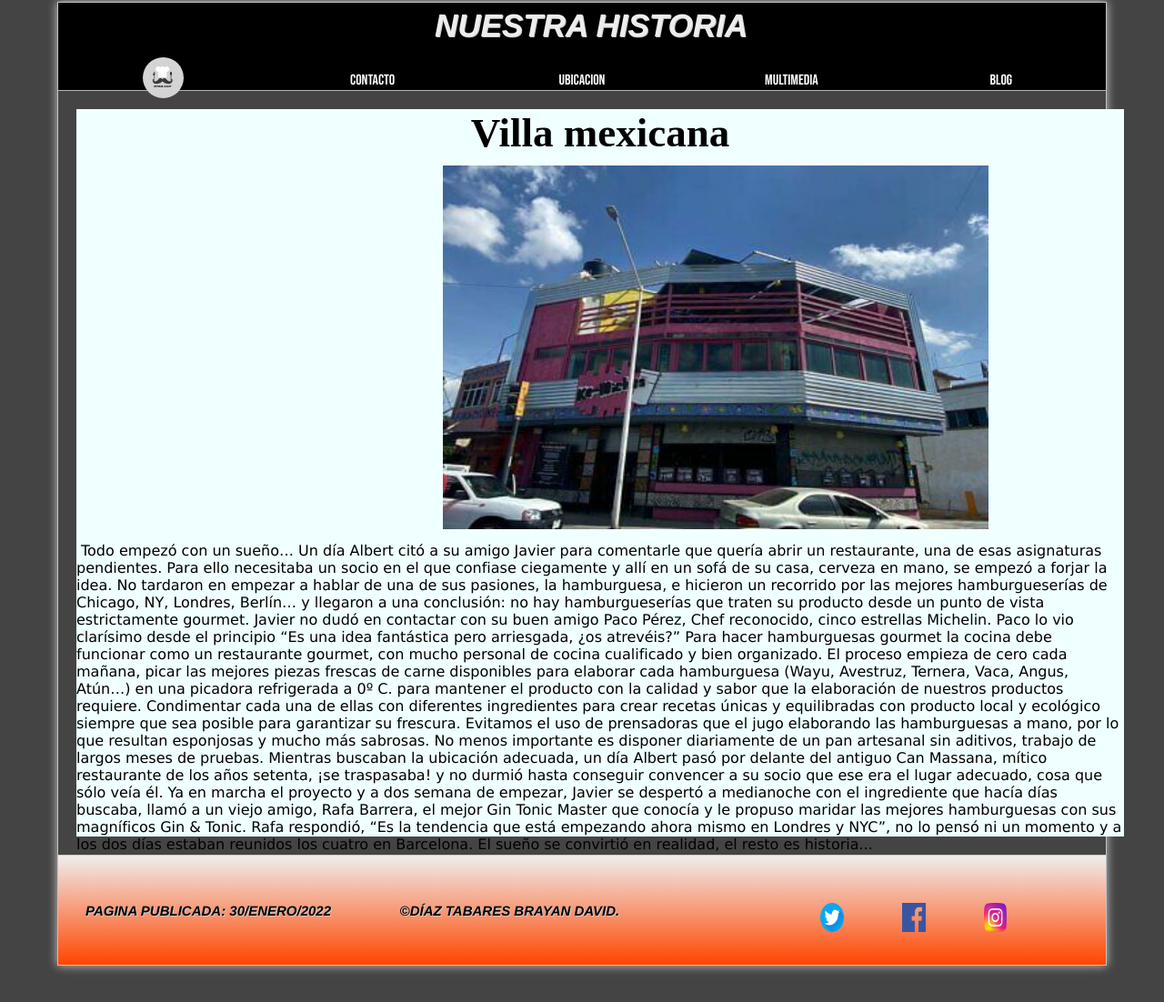
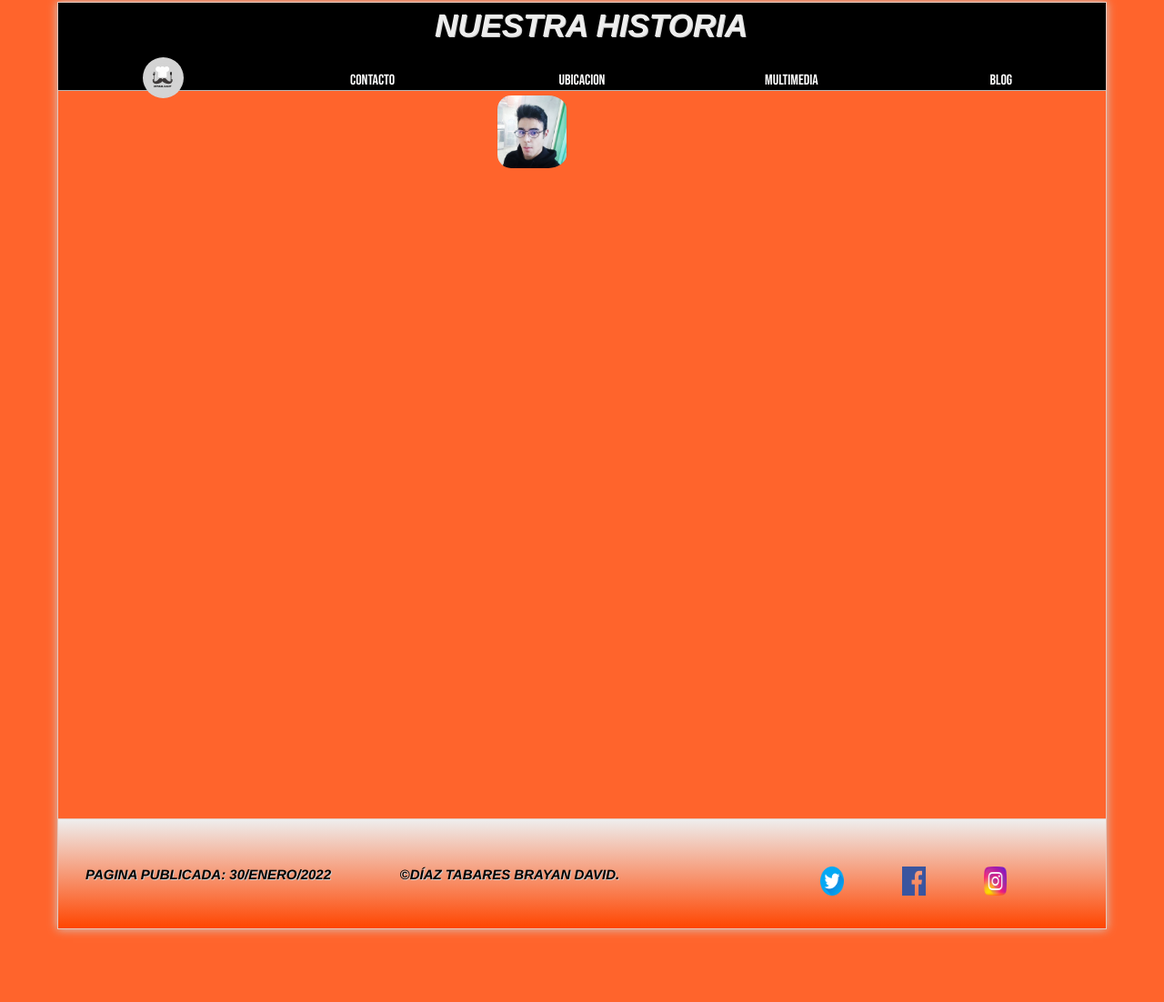
Before and after one commit to LuxDavid/Proyecto-FINAL, a website: page pages/blog.html in a window 1280 px wide. Shown: the part 38-1140 px from the top of the page at 91% size. After the commit the page ends 1100 px from the top, so only its background shows below. Drawn offline with Linux system fonts and the light colour scheme.

Commit message:
cambios de estilos generales

```diff
--- a/pages/blog.html
+++ b/pages/blog.html
@@ -79,55 +79,8 @@
 
     <main id="restaurant">
 
-        <div class="restaurant__nombre">
-
-            <h2>Villa mexicana</h2>
-
-        </div>
-
-        <div class="restaurant__local">
-
-            <img src="../images/restaurant.jpg" alt="local" title="local">
-
-        </div>
-
-        <div>
-
-            <p class="restaurant__historia">Todo empezó con un sueño…
-
-                Un día Albert citó a su amigo Javier para comentarle que quería abrir un restaurante, una de esas
-                asignaturas pendientes. Para ello necesitaba un socio en el que confiase ciegamente y allí en un sofá de
-                su casa, cerveza en mano, se empezó a forjar la idea. No tardaron en empezar a hablar de una de sus
-                pasiones, la hamburguesa, e hicieron un recorrido por las mejores hamburgueserías de Chicago, NY,
-                Londres, Berlín… y llegaron a una conclusión: no hay hamburgueserías que traten su producto desde un
-                punto de vista estrictamente gourmet.
-
-                Javier no dudó en contactar con su buen amigo Paco Pérez, Chef reconocido, cinco estrellas Michelin.
-                Paco lo vio clarísimo desde el principio “Es una idea fantástica pero arriesgada, ¿os atrevéis?” Para
-                hacer hamburguesas gourmet la cocina debe funcionar como un restaurante gourmet, con mucho personal de
-                cocina cualificado y bien organizado.
-
-                El proceso empieza de cero cada mañana, picar las mejores piezas frescas de carne disponibles para
-                elaborar cada hamburguesa (Wayu, Avestruz, Ternera, Vaca, Angus, Atún…) en una picadora refrigerada a 0º
-                C. para mantener el producto con la calidad y sabor que la elaboración de nuestros productos requiere.
-                Condimentar cada una de ellas con diferentes ingredientes para crear recetas únicas y equilibradas con
-                producto local y ecológico siempre que sea posible para garantizar su frescura. Evitamos el uso de
-                prensadoras que el jugo elaborando las hamburguesas a mano, por lo que resultan esponjosas y mucho más
-                sabrosas. No menos importante es disponer diariamente de un pan artesanal sin aditivos, trabajo de
-                largos meses de pruebas.
-
-                Mientras buscaban la ubicación adecuada, un día Albert pasó por delante del antiguo Can Massana, mítico
-                restaurante de los años setenta, ¡se traspasaba! y no durmió hasta conseguir convencer a su socio que
-                ese era el lugar adecuado, cosa que sólo veía él.
-
-                Ya en marcha el proyecto y a dos semana de empezar, Javier se despertó a medianoche con el ingrediente
-                que hacía días buscaba, llamó a un viejo amigo, Rafa Barrera, el mejor Gin Tonic Master que conocía y le
-                propuso maridar las mejores hamburguesas con sus magníficos Gin & Tonic.
-
-                Rafa respondió, “Es la tendencia que está empezando ahora mismo en Londres y NYC”, no lo pensó ni un
-                momento y a los dos días estaban reunidos los cuatro en Barcelona.
-
-                El sueño se convirtió en realidad, el resto es historia...</p>
+        <div class="imagen_creador">
+<img class="creador" src="../images/creador.jpg" alt="Dueño" title="Dueño">
         </div>
 
     </main>
--- a/scss/_blog.scss
+++ b/scss/_blog.scss
@@ -1,38 +1,31 @@
 /*-------------------------------------------BLOG------------------------------------*/
 
 #restaurant{
+  display: flex;
+  width: 90%;
+  height:800px;
 
-    width: 100%;
-    height:800px;
-    background-color: azure;
-    margin: 20px;
+
+
+.imagen_creador{
+display: flex;
+height:15vh;
+width: 100%;
+justify-content: center;
 
 }
 
-.restaurant__nombre{
+.creador{
+padding: 5px 0px 5px 5px;
+border-radius: 20px;
+height: 10vh;
+width: 6vw;
+}
 
-    font-size: 30px;
-    text-align: center;
+
+
+
+
+
 
 }
-
-.restaurant__local{
-
-    img{
-
-    width: 600px;
-    height:400px;
-    padding:10px;
-    padding-left: 35%;
-
-    }
-}
-
-.restaurant__historia {
-
-    height:400px;
-    width: 100%;
-    font-family:Verdana,Tahoma, sans-serif;
-    text-indent: 5px;
-
-}
--- a/scss/_contacto.scss
+++ b/scss/_contacto.scss
@@ -12,7 +12,7 @@
 
 .contacto-forms{
 
-    background-color: #eee;
+    background-color: black;
 
 }
 
--- a/scss/_contenidop-index.scss
+++ b/scss/_contenidop-index.scss
@@ -27,7 +27,7 @@ $rojo_h2:rgb(223, 78, 25);
  flex-grow: 1;
  flex-basis: 12rem;
  height: 35vh;
- border: 2px solid orangered;
+ border: 2px solid #444;
  margin: 2rem;
  box-shadow: 1px 1px 2px solid #ddd;
  background: white;
--- a/scss/_footer.scss
+++ b/scss/_footer.scss
@@ -11,7 +11,7 @@
  justify-content: start;
  height: 120px;
  border-top: 1px solid rgba(225, 225, 226, 0.8) ;
- background:linear-gradient(to bottom,#eee 0%, orangered 100%);
+ background:$naranja-blanco;
 
 .bibliografia{
 
--- a/scss/_lateral.scss
+++ b/scss/_lateral.scss
@@ -1,7 +1,7 @@
 $borde-g:#393d3f;
 $sombra-box:rgba(0,0,0,0.3);
 $color-combinable:#ccc;
-
+$naranja-blanco:linear-gradient(to bottom,#eee 0%, orangered 100%);
 /*---------------------------------------BARRA LATERAL----------------------------*/
 
 #lateral {
@@ -20,7 +20,7 @@ $color-combinable:#ccc;
 
  width: auto;
  height:3rem;
- background-color: $color-combinable;
+ background: $naranja-blanco;
  box-shadow: 0px 1px 0px #393d3f,1px 2px 0px $borde-g,2px 3px 0px $borde-g, 3px 4px 0px $borde-g;
  font-size: 25px;
  font-family: 'Bebas Neue';
@@ -156,7 +156,7 @@ input[type="submit"]{
  height:35px;
  margin-top: 20px;
  color: white;
- background:linear-gradient(to bottom,#eee 0%, orangered 100%);
+ background:$naranja-blanco;
  border:1px solid orangered;
  border-radius: 0px;
  cursor:pointer;
--- a/scss/_videos_y_fotos.scss
+++ b/scss/_videos_y_fotos.scss
@@ -28,7 +28,7 @@ img{
 
     &:hover{
     cursor: pointer;
-    border:4px solid orangered;
+    border:4px solid red;
     }
 
    }
--- a/scss/style.scss
+++ b/scss/style.scss
@@ -18,7 +18,7 @@
 
 body{
 
-  background-color: #444;
+  background-color: rgb(255, 100, 44);
   background-attachment: fixed;
   background-size: 100%;
 }
```
Also changed, not shown: css/main.css, images/creador.jpg (added).
